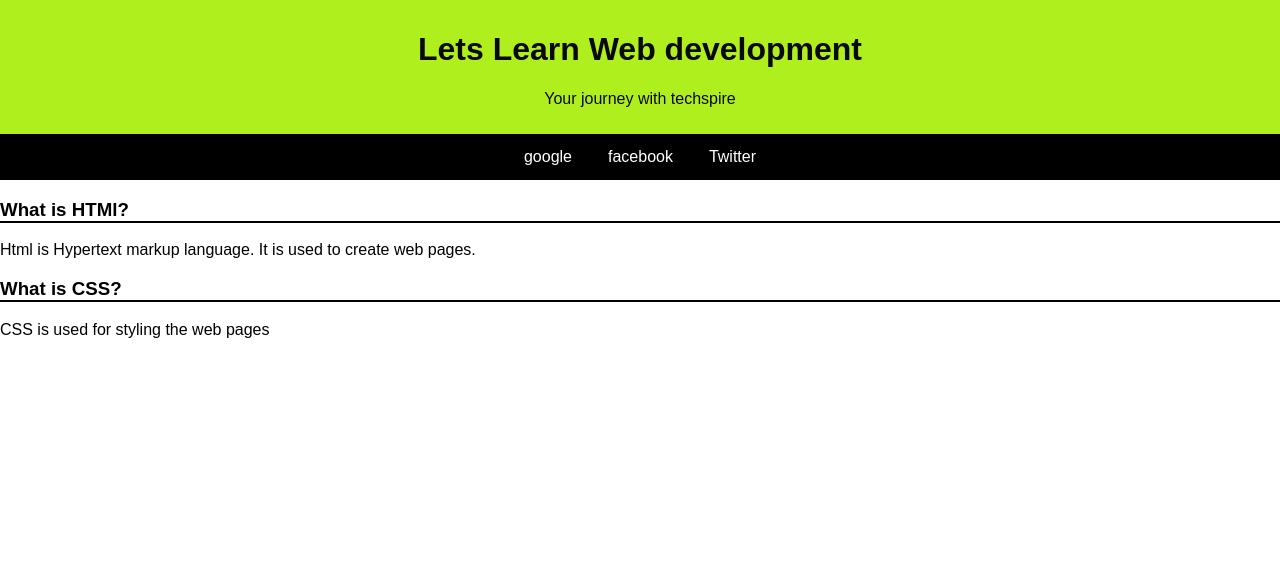
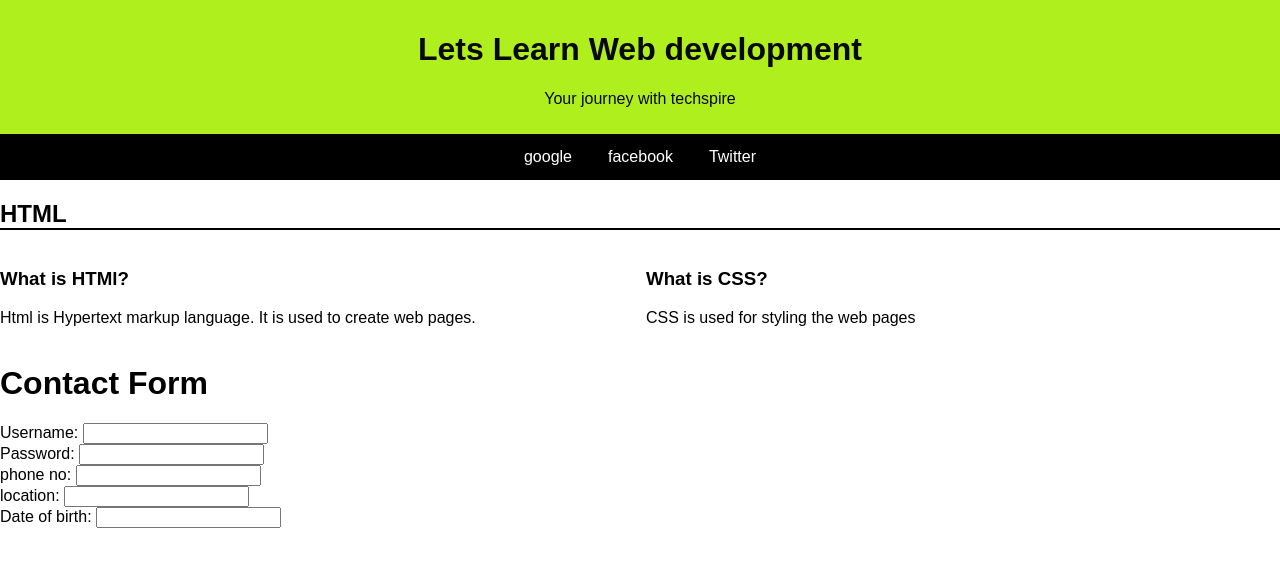
Before and after one commit to Sandesh-2513/A16, a plain HTML site: page index.html in a window 1280 px wide. Drawn offline with Linux system fonts and the light colour scheme.

Commit message:
feat: css box

```diff
--- a/index.html
+++ b/index.html
@@ -42,14 +42,24 @@
         }
         .container{
             max-width: 1024;
+            margin:auto
 
         }
         section{
             margin-bottom: 20px;
 
         }
-        section h3{
+        section h2{
             border-bottom: 2px solid black;
+        }
+        .grid{
+            display: grid;
+            gap:12px;
+            grid-template-columns:  repeat(auto-fit,minmax(300px,1fr));
+        }
+        .card{
+            border-radius: 2px solid black;
+
         }
     </style>
 </head>
@@ -59,12 +69,13 @@
         <p>Your journey with techspire</p>
     </header>
     <nav>
-        <a href="http://google.com">google</a>
+        <a href="http://google.com"> google </a>
         <a href="http://facebook.com">facebook</a>
         <a href="http://twitter.com">Twitter</a>
     </nav>
     <div class="container">
         <section id="html">
+            <h2>HTML</h2>
             <div class="grid">
                 <div class="card">
                     <h3>What is HTMl?</h3>
@@ -78,6 +89,16 @@
             </div>
         </section>
     </div>
+    <div class="details">
+        <h1>Contact Form</h1>
+        <form  >
+        <label>Username:</label> <input type="username"><br>
+        <label>Password:</label> <input type="password" name="password" id="password"><br>
+        <label>phone no:</label> <input type="text"><br>
+        <label>location:</label> <input type="username"><br>
+        <label>Date of birth:</label> <input type="datetime" name="dob" id="date"><br>
 
+        </form>
+    </div>
 </body>
 </html>
```
